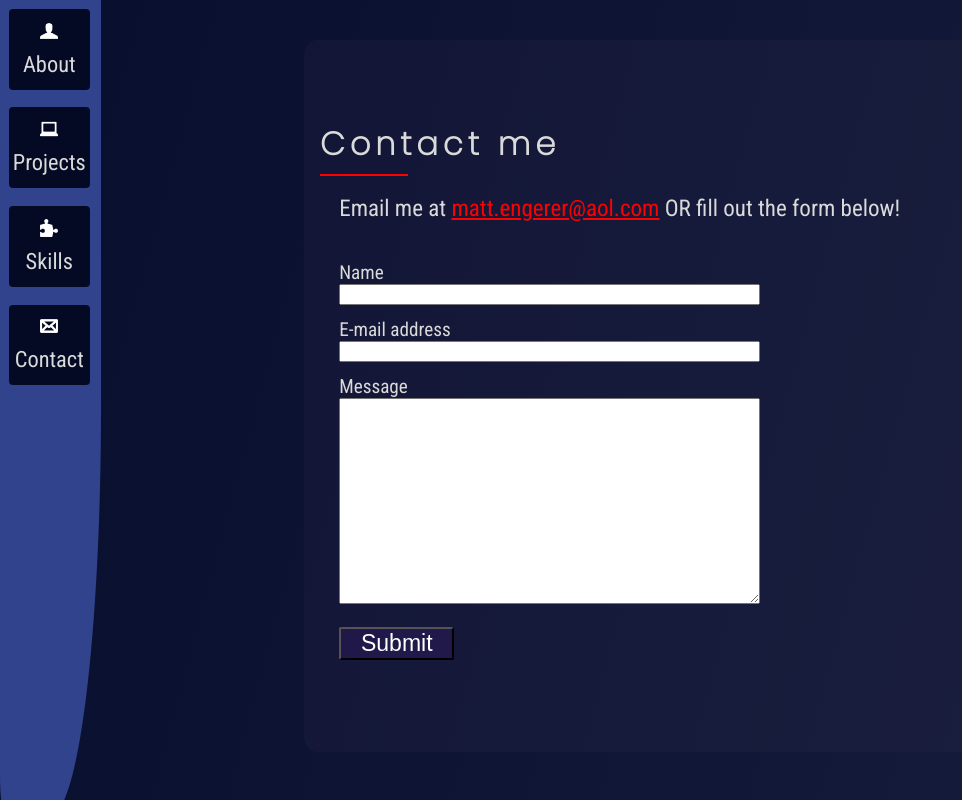
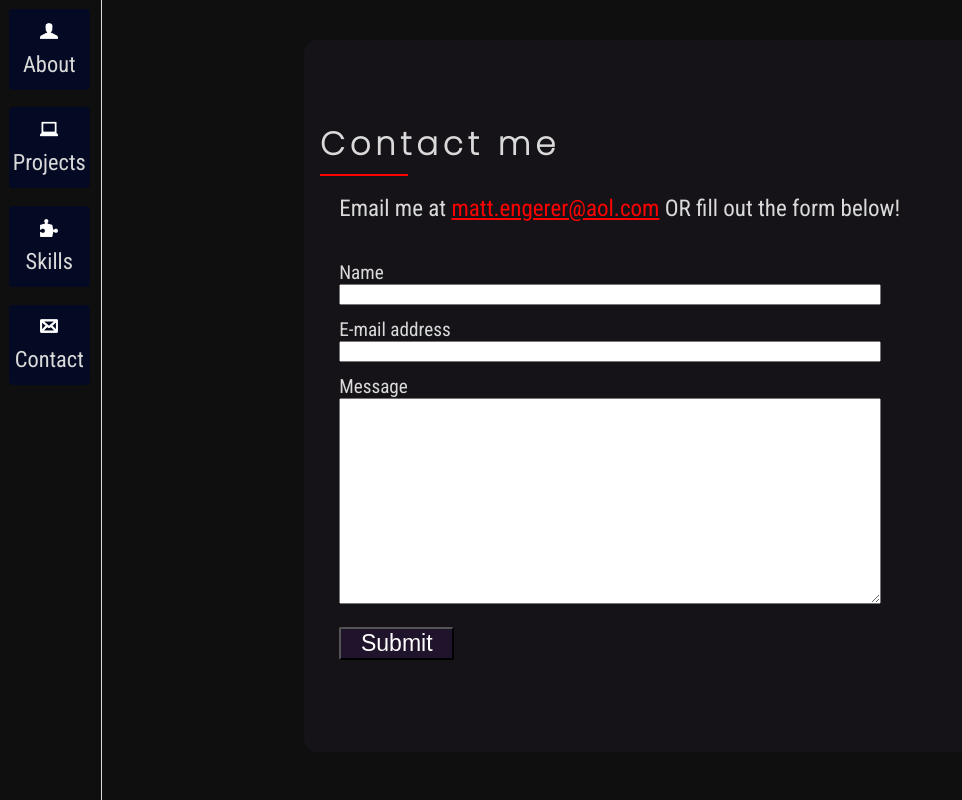
Before and after one commit to uchutanjyo/portfolio-new, a React (Create React App) app: page /contact in a window 1280 px wide. Shown: the whole page, without its empty margins (0-962 px from the left). Built offline with nearby package versions, Linux system fonts and the light colour scheme.

Commit message:
Navbar and colour scheme changes

```diff
--- a/src/styles/App.css
+++ b/src/styles/App.css
@@ -12,7 +12,7 @@ body {
       -ms-flex-pack: center;
           justify-content: center;
   font-family: "Roboto Condensed", sans-serif;
-  background: linear-gradient(-75deg, #030811, #0c182e, #1c2343, #080e2d);
+  background: linear-gradient(-75deg, #232D3F, #0F0F0F, #0F0F0F, #0F0F0F);
   background-size: 400% 400%;
   -webkit-animation: gradient 20s ease infinite;
           animation: gradient 20s ease infinite;
@@ -20,9 +20,9 @@ body {
 }
 
 .Nav {
-  background-color: #32438d;
   left: 0;
   top: 0;
+  border-right: 0.3px solid;
   position: fixed;
   width: 9em;
   height: 100vh;
@@ -30,8 +30,6 @@ body {
   padding-bottom: 15px;
   z-index: 3;
   font-size: 0.7em;
-  border-bottom-left-radius: 5%;
-  border-bottom-right-radius: 50%;
 }
 
 .Nav-links {
@@ -584,6 +582,7 @@ body {
 
 @media screen and (max-width: 1060px) {
   .Nav {
+    background-color: #0F0F0F;
     top: 0;
     min-width: 100vw;
     max-width: 100vw;
@@ -757,6 +756,10 @@ body {
   padding-right: 2em;
 }
 
+.contact {
+  width: 90%;
+}
+
 @media all and (min-width: 900px) {
   .nav-item:hover {
     opacity: 0.7;
--- a/src/styles/App.scss
+++ b/src/styles/App.scss
@@ -16,7 +16,7 @@ body {
   align-items: center;
   justify-content: center;
   font-family: "Roboto Condensed", sans-serif;
-  background: linear-gradient(-75deg, #030811, #0c182e, #1c2343, #080e2d);
+  background: linear-gradient(-75deg,#232D3F, #0F0F0F, #0F0F0F, #0F0F0F);
   background-size: 400% 400%;
   animation: gradient 20s ease infinite;
   color: $base-color;
@@ -37,9 +37,9 @@ body {
 // }
 
 .Nav {
-  background-color: #32438d;
   left: 0;
   top: 0;
+  border-right: 0.3px solid;
   position: fixed;
   width: 9em;
   height: 100vh;
@@ -47,8 +47,7 @@ body {
   padding-bottom: 15px;
   z-index: 3;
   font-size: 0.7em;
-  border-bottom-left-radius: 5%;
-  border-bottom-right-radius: 50%;
+
 }
 
 .Nav-links {
@@ -474,6 +473,7 @@ body {
 // Smartphones
 @media screen and (max-width: 1060px) {
   .Nav {
+    background-color: #0F0F0F;
     top: 0;
     min-width: 100vw;
     max-width: 100vw;
@@ -619,6 +619,10 @@ body {
   padding-right: 2em;
 }
 
+.contact {
+
+  width: 90%;
+}
 
 
 @media all and (min-width: 900px) {
```
Also changed, not shown: 1 other file (tests, documents, lock files or other folders).
